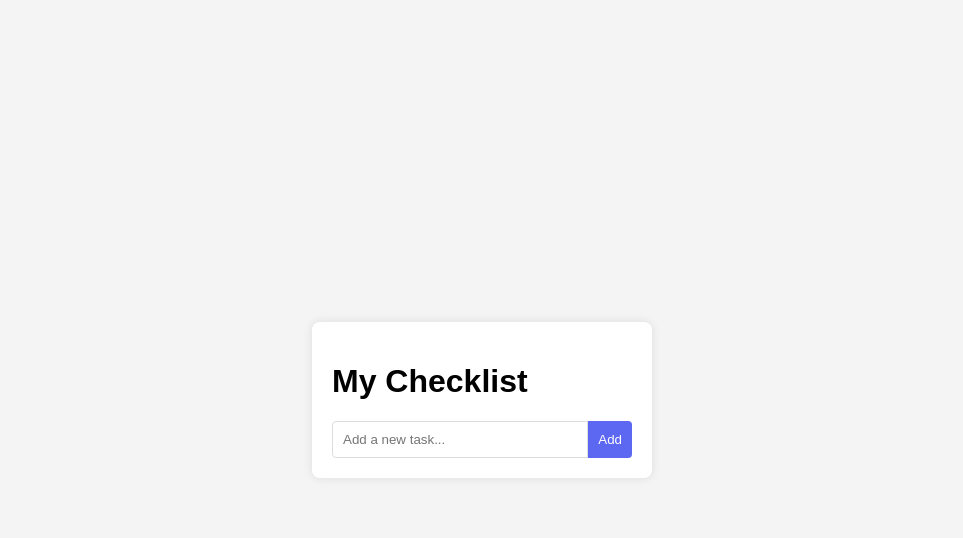
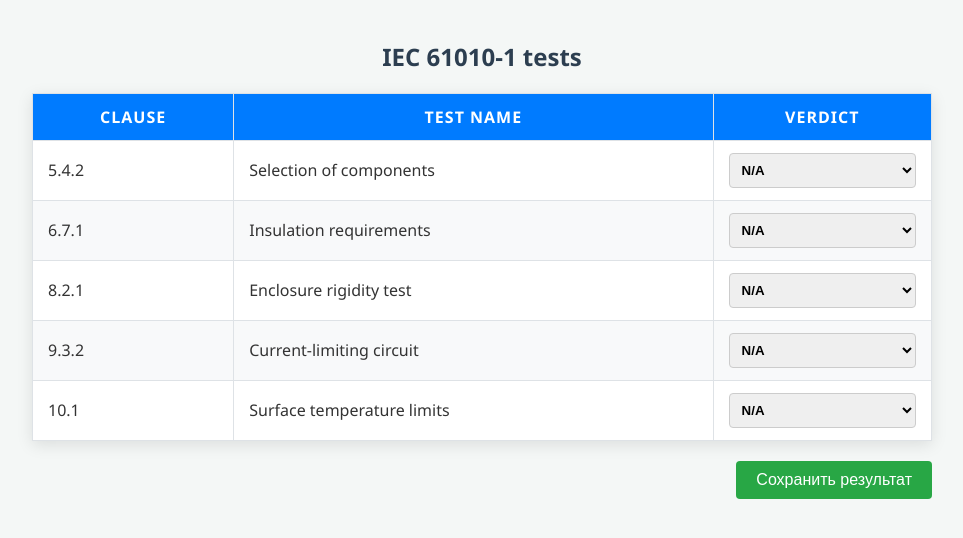
Before and after one commit to ronsal23/61010-tests-checklist, a plain HTML site: page index.html in a window 1280 px wide. Shown: the whole page, without its empty margins (158-1121 px from the left). Drawn offline with Linux system fonts and the light colour scheme.

Commit message:
Update index.html, putting script into html

```diff
--- a/index.html
+++ b/index.html
@@ -1,22 +1,186 @@
 <!DOCTYPE html>
-<html lang="en">
+<html lang="ru">
 <head>
     <meta charset="UTF-8">
-    <meta name="viewport" content="width=device-width, initial-scale=1.0">
-    <title>My Checklist Form</title>
-    <link rel="stylesheet" href="style.css">
+    <title>IEC 61010-1 Checklist</title>
+    <style>
+        body {
+            font-family: 'Segoe UI', Tahoma, Geneva, Verdana, sans-serif;
+            margin: 40px;
+            background-color: #f4f7f6;
+            color: #333;
+        }
+        .container {
+            max-width: 900px;
+            margin: 0 auto;
+        }
+        h2 {
+            text-align: center;
+            color: #2c3e50;
+        }
+        table {
+            width: 100%;
+            border-collapse: collapse;
+            background-color: white;
+            box-shadow: 0 4px 15px rgba(0,0,0,0.1);
+            margin-bottom: 20px;
+        }
+        th, td {
+            padding: 12px 15px;
+            border: 1px solid #dee2e6;
+        }
+        th {
+            background-color: #007bff;
+            color: white;
+            text-transform: uppercase;
+            letter-spacing: 1px;
+        }
+        tr:nth-child(even) {
+            background-color: #f8f9fa;
+        }
+        select {
+            width: 100%;
+            padding: 8px;
+            border-radius: 4px;
+            border: 1px solid #ccc;
+            font-weight: bold;
+            cursor: pointer;
+            transition: all 0.3s ease;
+        }
+        /* Стили для цветов вердикта */
+        .verdict-na { color: #666; }
+        .verdict-p { color: #28a745; }
+        .verdict-f { color: #dc3545; }
+
+        .btn-container {
+            text-align: right;
+        }
+        button {
+            padding: 10px 20px;
+            background-color: #28a745;
+            color: white;
+            border: none;
+            border-radius: 4px;
+            font-size: 16px;
+            cursor: pointer;
+            transition: background 0.3s;
+        }
+        button:hover {
+            background-color: #218838;
+        }
+    </style>
 </head>
 <body>
-    <div class="container">
-        <h1>My Checklist</h1>
-        <ul id="checklist">
-            <!-- Checklist items will be added here by JavaScript -->
-        </ul>
-        <form id="new-task-form">
-            <input type="text" id="new-task" placeholder="Add a new task...">
-            <button type="submit">Add</button>
-        </form>
+
+<div class="container">
+    <h2>IEC 61010-1 tests</h2>
+
+    <table id="checklistTable">
+        <thead>
+            <tr>
+                <th>Clause</th>
+                <th>Test name</th>
+                <th>Verdict</th>
+            </tr>
+        </thead>
+        <tbody>
+            <tr>
+                <td>5.4.2</td>
+                <td>Selection of components</td>
+                <td>
+                    <select class="verdict-select" onchange="updateColor(this)">
+                        <option value="N/A" class="verdict-na">N/A</option>
+                        <option value="P" class="verdict-p">P</option>
+                        <option value="F" class="verdict-f">F</option>
+                    </select>
+                </td>
+            </tr>
+            <tr>
+                <td>6.7.1</td>
+                <td>Insulation requirements</td>
+                <td>
+                    <select class="verdict-select" onchange="updateColor(this)">
+                        <option value="N/A" class="verdict-na">N/A</option>
+                        <option value="P" class="verdict-p">P</option>
+                        <option value="F" class="verdict-f">F</option>
+                    </select>
+                </td>
+            </tr>
+            <tr>
+                <td>8.2.1</td>
+                <td>Enclosure rigidity test</td>
+                <td>
+                    <select class="verdict-select" onchange="updateColor(this)">
+                        <option value="N/A" class="verdict-na">N/A</option>
+                        <option value="P" class="verdict-p">P</option>
+                        <option value="F" class="verdict-f">F</option>
+                    </select>
+                </td>
+            </tr>
+            <tr>
+                <td>9.3.2</td>
+                <td>Current-limiting circuit</td>
+                <td>
+                    <select class="verdict-select" onchange="updateColor(this)">
+                        <option value="N/A" class="verdict-na">N/A</option>
+                        <option value="P" class="verdict-p">P</option>
+                        <option value="F" class="verdict-f">F</option>
+                    </select>
+                </td>
+            </tr>
+            <tr>
+                <td>10.1</td>
+                <td>Surface temperature limits</td>
+                <td>
+                    <select class="verdict-select" onchange="updateColor(this)">
+                        <option value="N/A" class="verdict-na">N/A</option>
+                        <option value="P" class="verdict-p">P</option>
+                        <option value="F" class="verdict-f">F</option>
+                    </select>
+                </td>
+            </tr>
+        </tbody>
+    </table>
+
+    <div class="btn-container">
+        <button onclick="saveToFile()">Сохранить результат</button>
     </div>
-    <script src="script.js"></script>
+</div>
+
+<script>
+    // Функция для изменения цвета текста при выборе
+    function updateColor(selectElement) {
+        const val = selectElement.value;
+        selectElement.classList.remove('verdict-na', 'verdict-p', 'verdict-f');
+
+        if (val === 'P') selectElement.classList.add('verdict-p');
+        else if (val === 'F') selectElement.classList.add('verdict-f');
+        else selectElement.classList.add('verdict-na');
+    }
+
+    // Функция сохранения данных
+    function saveToFile() {
+        const rows = document.querySelectorAll("#checklistTable tbody tr");
+        let content = "IEC 61010-1 TEST REPORT\n";
+        content += "==========================\n\n";
+        content += "Clause\t| Test Name\t\t| Verdict\n";
+        content += "------------------------------------------\n";
+
+        rows.forEach(row => {
+            const clause = row.cells[0].innerText;
+            const testName = row.cells[1].innerText;
+            const verdict = row.cells[2].querySelector('select').value;
+            content += `${clause}\t| ${testName}\t| ${verdict}\n`;
+        });
+
+        const blob = new Blob([content], { type: "text/plain" });
+        const link = document.createElement("a");
+        link.href = URL.createObjectURL(blob);
+        link.download = "IEC_61010_Results.txt";
+        link.click();
+        URL.revokeObjectURL(link.href);
+    }
+</script>
+
 </body>
 </html>
```
